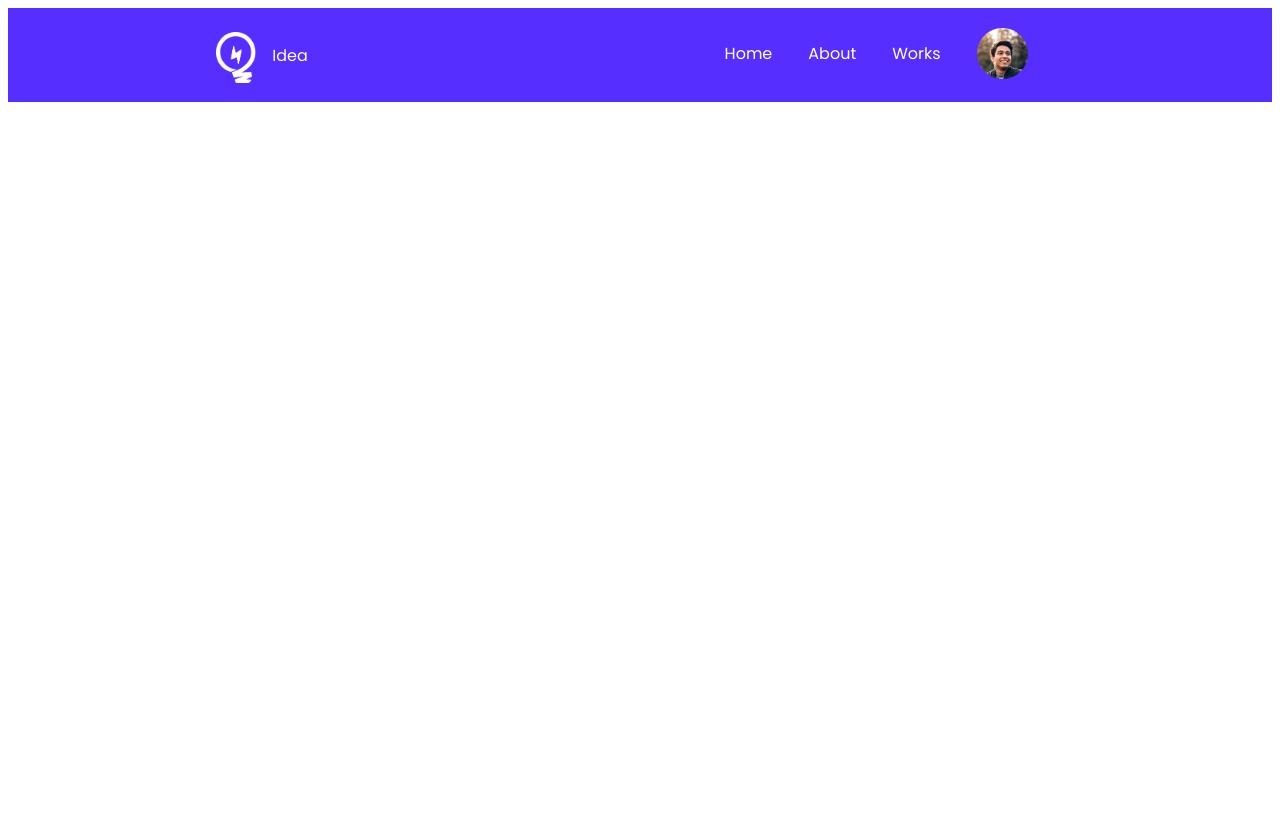
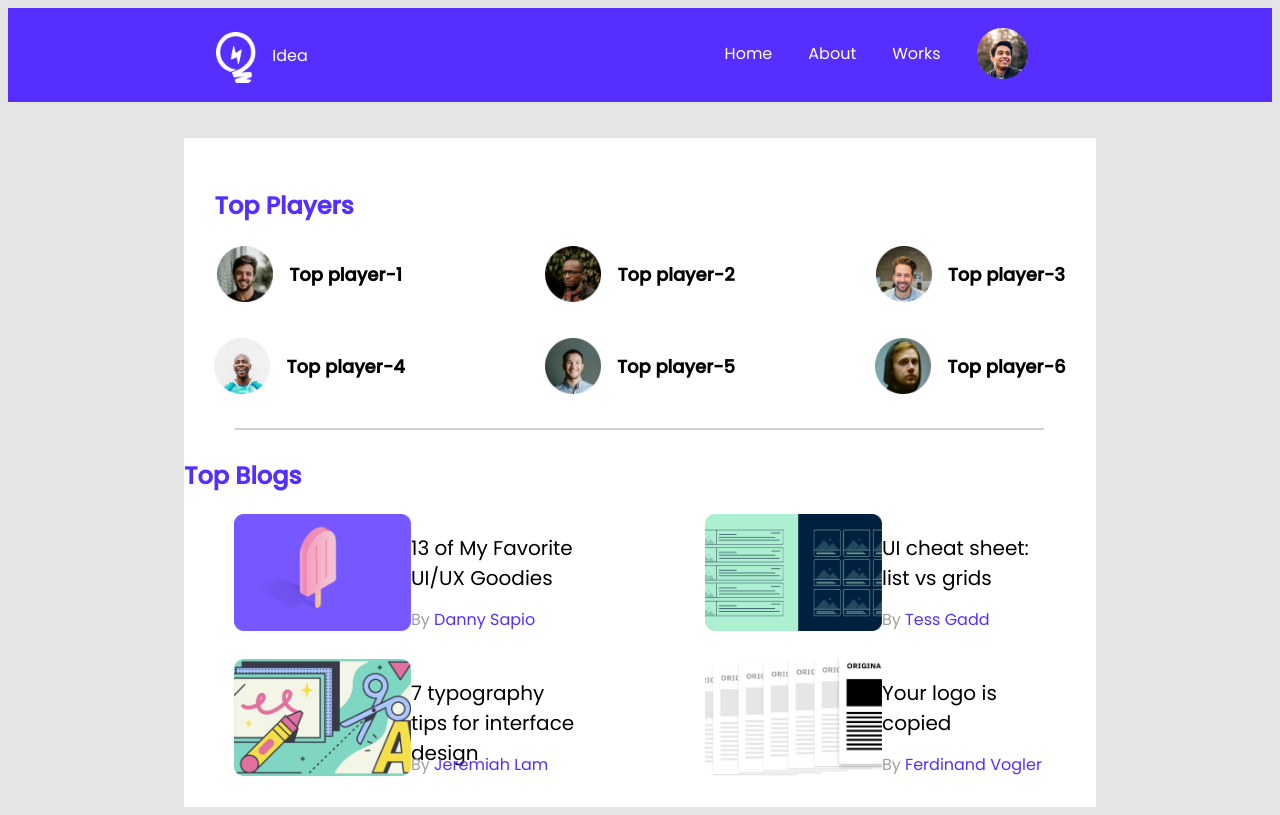
Before and after one commit to ANINDA04801/leader-board, a plain HTML site: page index.html in a window 1280 px wide. Drawn offline with Linux system fonts and the light colour scheme.

Commit message:
first commit

```diff
--- a/index.html
+++ b/index.html
@@ -31,6 +31,86 @@
         </div>
     </header>
     <!-- Header end -->
+    <main>
+        <!-- Top players starts -->
+        <section class=" container ">
+            <div class="top-players">
+                <h2>Top Players</h2>
+                <div class="players">
+                    <div class="player container ">
+                        <img src="images/players/player-1.png" alt="">
+                        <h3 class="player-name">Top player-1</h3>
+                    </div>
+                    <div class="player container">
+                        <img src="images/players/player-2.png" alt="">
+                        <h3 class="player-name">Top player-2</h3>
+                    </div>
+                    <div class="player container">
+                        <img src="images/players/player-3.png" alt="">
+                        <h3 class="player-name">Top player-3</h3>
+                    </div>
+                    <div class="player container">
+                        <img src="images/players/player-4.png" alt="">
+                        <h3 class="player-name">Top player-4</h3>
+                    </div>
+                    <div class="player container">
+                        <img src="images/players/player-5.png" alt="">
+                        <h3 class="player-name">Top player-5</h3>
+                    </div>
+                    <div class="player container">
+                        <img src="images/players/player-6.png" alt="">
+                        <h3 class="player-name">Top player-6</h3>
+                    </div>
+                </div>
+                <hr>
+            </div>
+        </section>
+        <!-- top player end -->
+
+        <!-- Top blogs starts -->
+        <section class="blog-section container">
+            <div class="top-blogs">
+                <h2>Top Blogs</h2>
+                <div class="blogs">
+                    <div class="blog container">
+                        <img src="images/blogs/blog-1.png" alt="">
+                        <div class="blog-detail">
+                            <p class="blog-title">13 of My Favorite UI/UX Goodies</p>
+                            <span>By</span> <a class="blog-author" href="">Danny Sapio</a>
+                        </div>
+
+                    </div>
+                    <div class="blog container">
+                        <img src="images/blogs/blog-2.png" alt="">
+                        <div class="blog-detail">
+                            <p class="blog-title">UI cheat sheet: list vs grids</p>
+                            <span>By</span> <a class="blog-author" href="">Tess Gadd</a>
+                        </div>
+
+                    </div>
+                    <div class="blog container">
+                        <img src="images/blogs/blog-3.png" alt="">
+                        <div class="blog-detail">
+                            <p class="blog-title">7 typography tips
+                                for interface design</p>
+                            <span>By</span> <a class="blog-author" href="">Jeremiah Lam</a>
+                        </div>
+
+                    </div>
+                    <div class="blog container">
+                        <img src="images/blogs/blog-4.png" alt="">
+                        <div class="blog-detail">
+                            <p class="blog-title">Your logo is
+                                copied</p>
+                            <span>By</span> <a class="blog-author" href=""> Ferdinand Vogler</a>
+                        </div>
+
+                    </div>
+                </div>
+            </div>
+        </section>
+
+    </main>
 </body>
 
 </html>
--- a/styles/style.css
+++ b/styles/style.css
@@ -3,10 +3,92 @@
 ---------------------*/
 body {
     font-family: 'Poppins', sans-serif;
+    background-color: #E5E5E5;
 
 }
 
 .container {
     display: flex;
     align-items: center;
+    justify-content: center;
 }
+
+h2 {
+    font-size: 24px;
+    color: #562EFF;
+
+}
+
+hr {
+    width: 807px;
+    color: #D1D1D1;
+    border: 1px solid #D1D1D1;
+}
+
+span {
+    color: #9F9F9F;
+}
+
+/*-------------------
+  Top players styles
+ ----------------- */
+
+.top-players {
+    background-color: #ffffff;
+    padding: 30px;
+    margin-top: 36px;
+    padding-bottom: 0;
+}
+
+.players {
+    display: grid;
+    grid-template-columns: repeat(3, 1fr);
+    grid-column-gap: 140px;
+    grid-row-gap: 29px;
+    margin-bottom: 30px
+}
+
+.player img {
+    width: 56px;
+    height: 56px;
+}
+
+.player-name {
+    margin-left: 16px;
+    font-size: 18px;
+}
+
+/*---------------------
+     Top blogs styles
+     -------------------*/
+.blog-section {}
+
+.top-blogs {
+    background-color: #ffffff;
+    width: 912px;
+    height: 369px;
+}
+
+.blogs {
+    display: grid;
+    grid-template-columns: repeat(2, 1fr);
+    grid-gap: 26px 30px;
+}
+
+
+.blog img {
+    width: 177px;
+    height: 117px;
+}
+
+.blog-title {
+    font-size: 20px;
+    width: 164px;
+    height: 68px;
+    margin-bottom: 6px;
+}
+
+.blog-author {
+    color: #562EFF;
+    text-decoration: none;
+}
```
